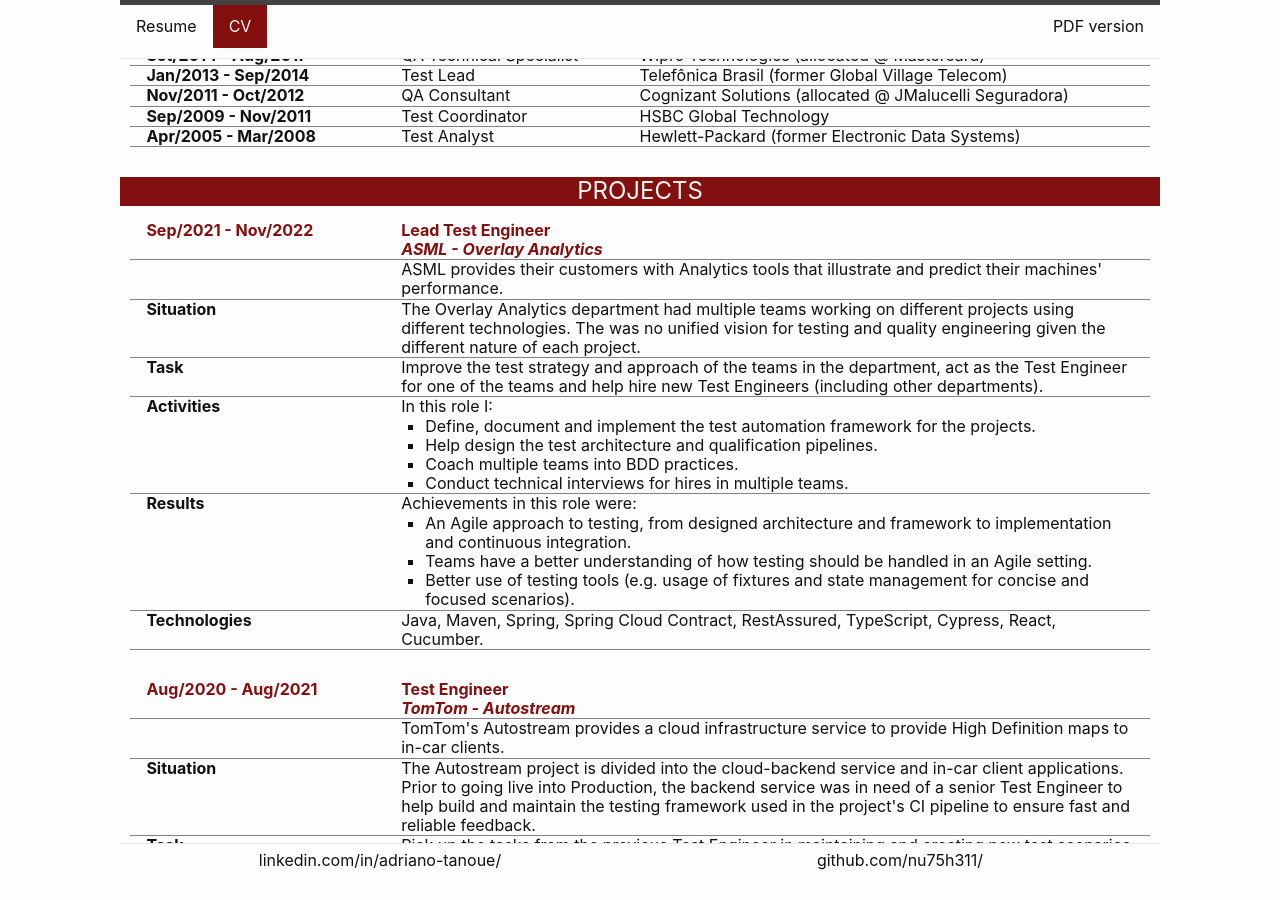
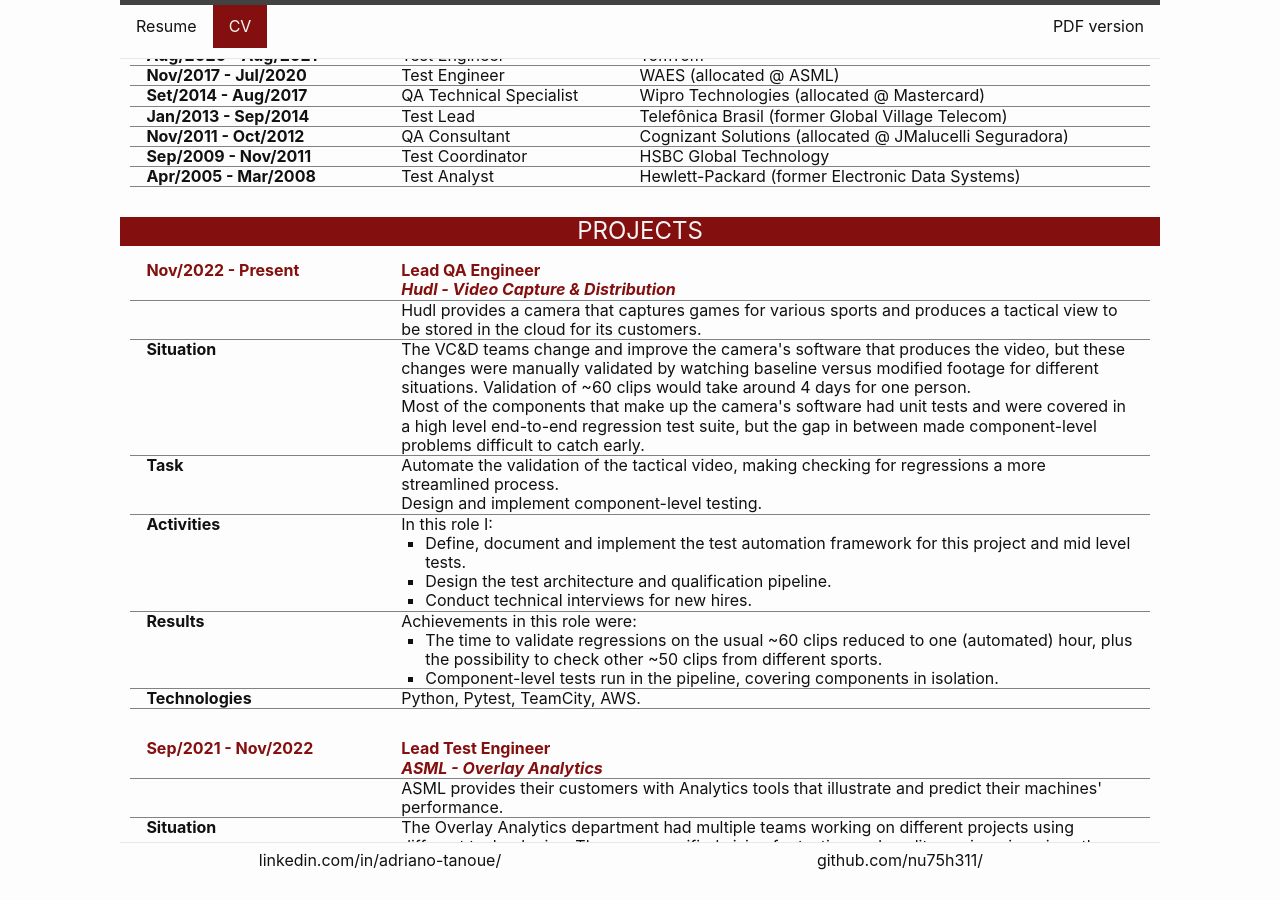
Before and after one commit to nu75h311/nu75h311.github.io, a Jekyll site: the page built from cv.md, in a window 1280 px wide and 900 px high, scrolled down 2473 px. Built offline with Jekyll 4.4.1, drawn with Linux system fonts in a browser that asks for light colours; some of the changed text lies outside the part shown.

Commit message:
added Hudl info

```diff
--- a/_data/experience.json
+++ b/_data/experience.json
@@ -4,7 +4,10 @@
             "role": "Lead QA Engineer",
             "company": "Hudl",
             "period": "Nov/2022 - present",
-            "achievements": []
+            "achievements": [
+                "Led the development of a testing framework that reduced days of manual validations to minutes of automated tests.",
+                "Helped teams introduce and maintain mid-level automated tests to their build pipelines."
+            ]
         },
         {
             "role": "Lead Test Engineer",
--- a/_data/projects.json
+++ b/_data/projects.json
@@ -1,4 +1,30 @@
 [
+    {
+        "role": "Lead QA Engineer",
+        "name": "Hudl - Video Capture & Distribution",
+        "period": "Nov/2022 - Present",
+        "summary": [
+            "Hudl provides a camera that captures games for various sports and produces a tactical view to be stored in the cloud for its customers."
+        ],
+        "situation": [
+            "The VC&D teams change and improve the camera's software that produces the video, but these changes were manually validated by watching baseline versus modified footage for different situations. Validation of ~60 clips would take around 4 days for one person.",
+            "Most of the components that make up the camera's software had unit tests and were covered in a high level end-to-end regression test suite, but the gap in between made component-level problems difficult to catch early."
+        ],
+        "task": [
+            "Automate the validation of the tactical video, making checking for regressions a more streamlined process.",
+            "Design and implement component-level testing."
+        ],
+        "activities": [
+            "Define, document and implement the test automation framework for this project and mid level tests.",
+            "Design the test architecture and qualification pipeline.",
+            "Conduct technical interviews for new hires."
+        ],
+        "results": [
+            "The time to validate regressions on the usual ~60 clips reduced to one (automated) hour, plus the possibility to check other ~50 clips from different sports.",
+            "Component-level tests run in the pipeline, covering components in isolation."
+        ],
+        "technologies": "Python, Pytest, TeamCity, AWS."
+    },
     {
         "role": "Lead Test Engineer",
         "name": "ASML - Overlay Analytics",
--- a/_data/skills.json
+++ b/_data/skills.json
@@ -64,7 +64,7 @@
         },
         {
             "name": "Python",
-            "score": 40,
+            "score": 60,
             "experience": 2
         }
     ],
@@ -125,12 +125,22 @@
             "experience": 5
         },
         {
+            "name": "Pytest",
+            "score": 60,
+            "experience": 1
+        },
+        {
             "name": "GIT",
             "score": 70,
             "experience": 7
         },
         {
             "name": "Azure",
+            "score": 50,
+            "experience": 1
+        },
+        {
+            "name": "AWS",
             "score": 50,
             "experience": 1
         },
```
Also changed, not shown: 1 other file.
